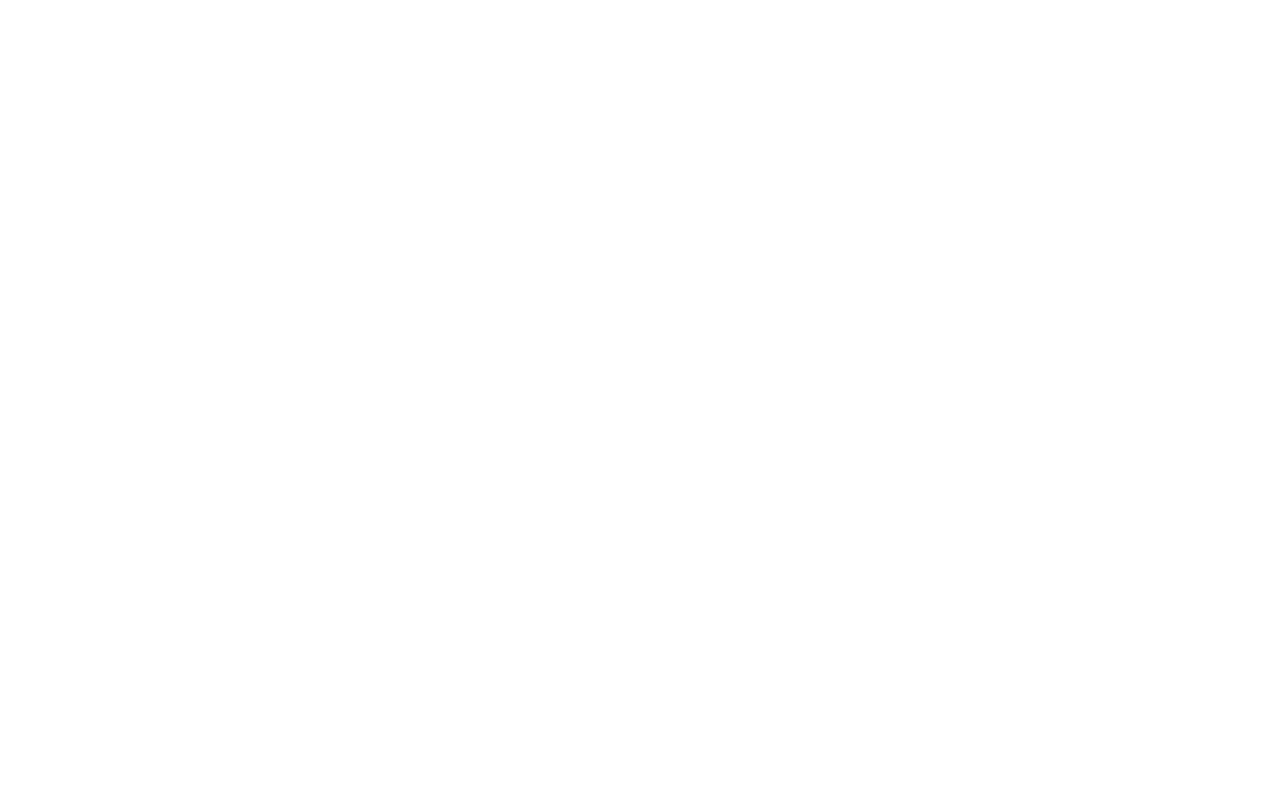
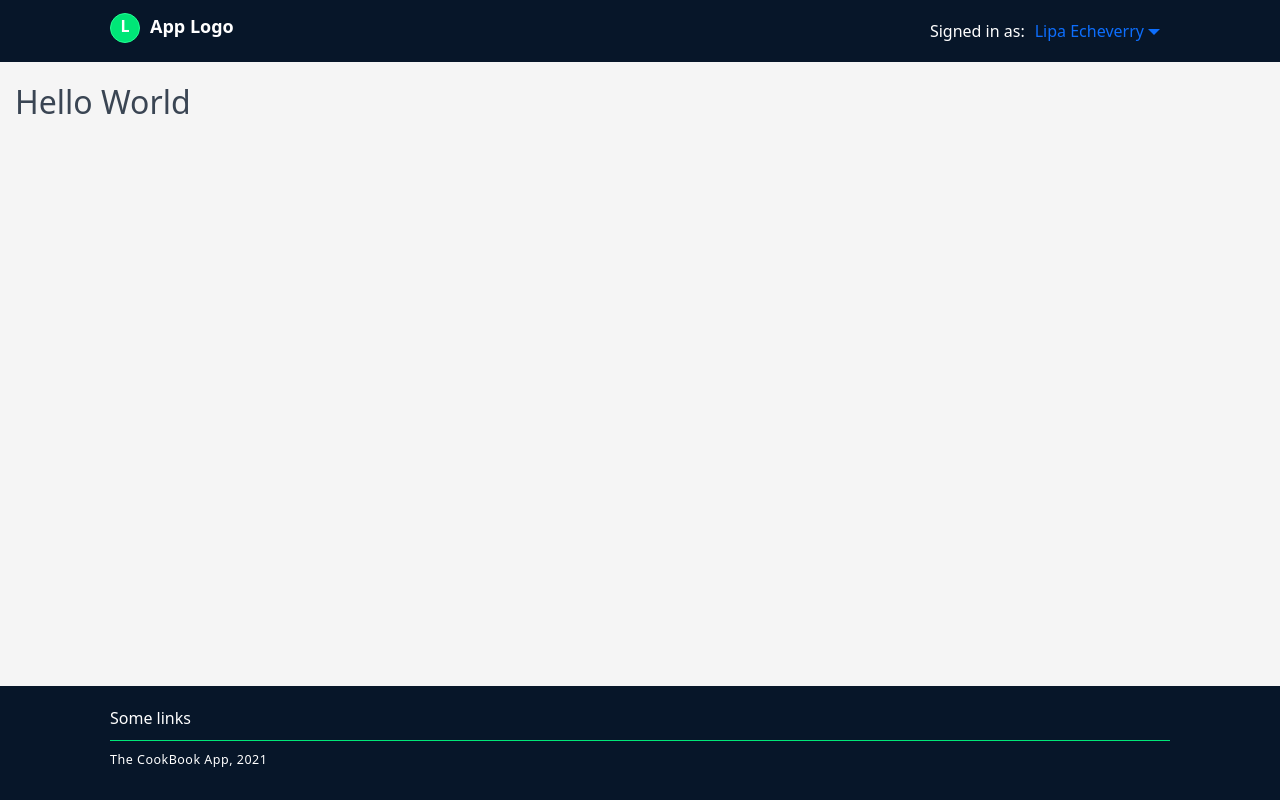
Before and after one commit to tatsOre/cookbook, a Next.js app in the folder client/: page / in a window 1280 px wide. Built offline with nearby package versions, Linux system fonts and the light colour scheme.

Commit message:
Basic structure for navigation: large and small devices

```diff
--- /dev/null
+++ b/client/components/General/Icon.js
@@ -0,0 +1,19 @@
+import styles from "./general.module.css";
+
+const IconPlaceholder = ({ iconlabel }) => {
+  return (
+    <div className={styles.icon__background}>
+      <span className={styles.icon__label}>{iconlabel}</span>
+    </div>
+  );
+};
+
+const LogoPlaceholder = () => {
+  return (
+    <div className={styles.logotype}>
+      <IconPlaceholder iconlabel="L" />
+      <p>App Logo</p>
+    </div>
+  );
+};
+export { IconPlaceholder, LogoPlaceholder };
--- /dev/null
+++ b/client/components/General/general.module.css
@@ -0,0 +1,25 @@
+.icon__background {
+  background-color: #00e677;
+  width: 30px;
+  height: 30px;
+  border-radius: 50%;
+  border: 1px solid #22ff94;
+  display: flex;
+  justify-content: center;
+}
+
+.icon__label {
+  color: white;
+  font-weight: bold;
+}
+
+.logotype {
+  display: flex;
+}
+
+.logotype p {
+  margin-left: 1rem;
+  font-size: 1.8rem;
+  color: white;
+  font-weight: bold;
+}
--- a/client/components/Header/Header.js
+++ b/client/components/Header/Header.js
@@ -1,17 +1,18 @@
-import Nav from "../Navbar/Navbar";
+import Link from "next/link";
+
+import { LogoPlaceholder } from "../General/Icon";
+import MobileNav from "../Navbar/MobileNav";
+import Navigation from "../Navbar/Navbar";
 import styles from "./Header.module.css";
 
 const Header = () => {
   return (
     <header className={styles.header}>
       <div className={styles.header__container}>
-        <div>
-          <a>Super App Logo!</a>
-        </div>
-
-        <div>
-          <Nav />
-        </div>
+        <Link href="/">
+          <LogoPlaceholder />
+        </Link>
+        <Navigation />
       </div>
     </header>
   );
--- a/client/components/Header/Header.module.css
+++ b/client/components/Header/Header.module.css
@@ -1,11 +1,14 @@
 .header {
   width: 100%;
-  color: var(--color-light);
+  color: var(--color-primary);
   background-color: var(--color-primary);
 }
 
 .header__container {
   max-width: 1100px;
+  display: flex;
+  justify-content: space-between;
+  align-items: center;
   margin: 0 auto;
-  padding: 2rem;
+  padding: 1.25rem 2rem;
 }
--- /dev/null
+++ b/client/components/Navbar/MobileNav.js
@@ -0,0 +1,57 @@
+import { useState } from "react";
+import Link from "next/link";
+import { LogoPlaceholder } from "../General/Icon";
+
+import Button from "react-bootstrap/Button";
+import Container from "react-bootstrap/Container";
+import Form from "react-bootstrap/Form";
+import FormControl from "react-bootstrap/FormControl";
+import Offcanvas from "react-bootstrap/Offcanvas";
+import Nav from "react-bootstrap/Nav";
+import Navbar from "react-bootstrap/Navbar";
+import NavDropdown from "react-bootstrap/NavDropdown";
+import styles from "./Navbar.module.css";
+
+const MobileNav = () => {
+  const [show, setShow] = useState(false);
+
+  const handleClose = () => setShow(false);
+  const handleShow = () => setShow(true);
+
+  return (
+    <>
+      <Navbar>
+        <Button variant="primary" onClick={handleShow}>
+          Open Menu
+        </Button>
+
+        <Container fluid>
+          <Offcanvas show={show} onHide={handleClose}>
+            <Offcanvas.Header closeButton>
+              <Offcanvas.Title id="offcanvasNavbarLabel">
+                Offcanvas
+              </Offcanvas.Title>
+            </Offcanvas.Header>
+            <Offcanvas.Body>
+              <Nav className="justify-content-end flex-grow-1 pe-3">
+                <Nav.Link href="/">Home</Nav.Link>
+                <Nav.Link href="/">Link</Nav.Link>
+              </Nav>
+              <Form className="d-flex">
+                <FormControl
+                  type="search"
+                  placeholder="Search"
+                  className="me-2"
+                  aria-label="Search"
+                />
+                <Button variant="outline-success">Search</Button>
+              </Form>
+            </Offcanvas.Body>
+          </Offcanvas>
+        </Container>
+      </Navbar>
+    </>
+  );
+};
+
+export default MobileNav;
--- a/client/components/Navbar/Navbar.js
+++ b/client/components/Navbar/Navbar.js
@@ -1,20 +1,84 @@
 import Link from "next/link";
+
+import { useState } from "react";
+import { UserAvatar } from "../Utilities/Avatar";
+
+import CloseButton from "react-bootstrap/CloseButton";
+import NavDropdown from "react-bootstrap/NavDropdown";
+import Offcanvas from "react-bootstrap/Offcanvas";
+
 import styles from "./Navbar.module.css";
 
-const Navbar = () => {
+const PIC =
+  "https://thumbs.dreamstime.com/z/default-avatar-profile-flat-icon-social-media-user-vector-portrait-unknown-human-image-default-avatar-profile-flat-icon-184330869.jpg";
+
+const TopNavBar = () => {
+  return (
+    <div className={styles.topnav__container}>
+      <div className={styles.topnav__usermenu}>
+        <p>Signed in as: </p>
+        <NavDropdown
+          title="Lipa Echeverry"
+          id="collasible-nav-dropdown"
+          align="end"
+        >
+          <NavDropdown.Item href="/">Account</NavDropdown.Item>
+          <NavDropdown.Item href="/">Recipes</NavDropdown.Item>
+          <NavDropdown.Item href="/">Favorites</NavDropdown.Item>
+          <NavDropdown.Item href="/">Shopping Lists</NavDropdown.Item>
+          <NavDropdown.Divider />
+          <NavDropdown.Item href="/">Logout</NavDropdown.Item>
+        </NavDropdown>
+      </div>
+    </div>
+  );
+};
+
+const SideNavBar = () => {
+  const [show, setShow] = useState(false);
+  const handleClose = () => setShow(false);
+  const handleShow = () => setShow(true);
+
+  return (
+    <div className={styles.sidenav__container}>
+      <button variant="primary" onClick={handleShow}>
+        Open Menu
+      </button>
+
+      <Offcanvas show={show} onHide={handleClose}>
+        <div className={styles.sidenav__header}>
+          <CloseButton onClick={handleClose} />
+          <UserAvatar pic={PIC} altText="Mark Photo" size="lg" />
+          <h3>Welcome, Mark.</h3>
+        </div>
+        <div className={styles.sidenav__body}>
+          <nav>
+            <Link href="/">
+              <a>Account</a>
+            </Link>
+            <Link href="/">
+              <a>Recipes</a>
+            </Link>
+            <Link href="/">
+              <a>Favorites</a>
+            </Link>
+            <Link href="/">
+              <a>Shopping Lists</a>
+            </Link>
+          </nav>
+        </div>
+      </Offcanvas>
+    </div>
+  );
+};
+
+const Navigation = () => {
   return (
     <nav>
-      <Link href="/">
-        <a>Link No. 1</a>
-      </Link>
-      <Link href="/">
-        <a>Link No. 2</a>
-      </Link>
-      <Link href="/">
-        <a>Link No. 3</a>
-      </Link>
+      <TopNavBar />
+      <SideNavBar />
     </nav>
   );
 };
 
-export default Navbar;
+export default Navigation;
--- a/client/components/Navbar/Navbar.module.css
+++ b/client/components/Navbar/Navbar.module.css
@@ -0,0 +1,52 @@
+/* Modal Top Navigation for Desktop */
+.topnav__container {
+  color: var(--color-light);
+  display: flex;
+  justify-content: space-between;
+  align-items: center;
+  width: 100%;
+}
+
+.topnav__usermenu {
+  color: var(--color-light);
+  display: flex;
+  align-items: center;
+}
+
+.topnav__usermenu p {
+  margin: 0;
+}
+
+.topnav__container {
+  display: block;
+}
+
+/* Modal Side Navigation for Mobile Devices */
+.sidenav__container {
+  display: none;
+}
+
+.sidenav__header {
+  display: flex;
+  flex-direction: column;
+  padding: 2rem;
+  border-bottom: 1px solid var(--color-neutral);
+}
+
+.sidenav__header > button {
+  align-self: flex-end;
+}
+
+.sidenav__body {
+  padding: 2rem;
+}
+
+@media screen and (max-width: 768px) {
+  .sidenav__container {
+    display: block;
+  }
+
+  .topnav__container {
+    display: none;
+  }
+}
--- /dev/null
+++ b/client/components/Utilities/Avatar.js
@@ -0,0 +1,12 @@
+import styles from "./utilities.module.css";
+
+const UserAvatar = ({ pic, altText, size = "sm" }) => {
+  const className = size === "lg" ? styles.large : styles.small;
+  return (
+    <div className={`${styles.user__avatar} ${className}`}>
+      <img src={pic} alt={altText} />
+    </div>
+  );
+};
+
+export { UserAvatar };
--- /dev/null
+++ b/client/components/Utilities/utilities.module.css
@@ -0,0 +1,17 @@
+/* User avatar picture */
+.user__avatar.large {
+  width: 50px;
+  height: 50px;
+}
+
+.user__avatar.small {
+  width: 20px;
+  height: 20px;
+}
+
+.user__avatar img {
+  width: 100%;
+  height: 100%;
+  object-fit: cover;
+  border-radius: 50%;
+}
--- a/client/pages/index.js
+++ b/client/pages/index.js
@@ -1,3 +1,9 @@
+import Layout from "../components/Layout/Layout";
+
 export default function Home() {
-  return <div></div>;
+  return (
+    <Layout>
+      <h1>Hello World</h1>
+    </Layout>
+  );
 }
--- a/client/styles/globals.css
+++ b/client/styles/globals.css
@@ -8,7 +8,7 @@
   --color-primary: #071629;
   --color-accent: #e64100;
   --color-base: #3a4553;
-  --color-neutral: #1c3b4194;
+  --color-neutral: #1c3b415e;
   --color-light: white;
 }
 
@@ -58,7 +58,39 @@
   border: 0;
 }
 
-/* Bootstrap Components */
+/* Bootstrap Components
+============================ */
+
+/* Alert messages list items: */
 .alert li {
   font-size: 1.4rem;
 }
+
+/* Top nav bar container: */
+#responsive-navbar-nav {
+  justify-content: flex-end;
+}
+
+/* Top nav bar dropdown container: */
+.dropdown-menu.show {
+  font-size: 1.6rem;
+  min-width: 25rem;
+}
+
+/* Dropdown toggle arrow */
+
+.dropdown-toggle::after {
+  display: inline-block;
+  margin-left: 0.255em;
+  vertical-align: 0.155em;
+  content: "";
+  border-top: 0.4em solid;
+  border-right: 0.4em solid transparent;
+  border-bottom: 0;
+  border-left: 0.4em solid transparent;
+}
+
+/* Side Navigation Modal */
+.offcanvas {
+  max-width: 80%;
+}
```
Also changed, not shown: client/components/RecipePost/RecipePost.module.css (+8 -0 lines).
